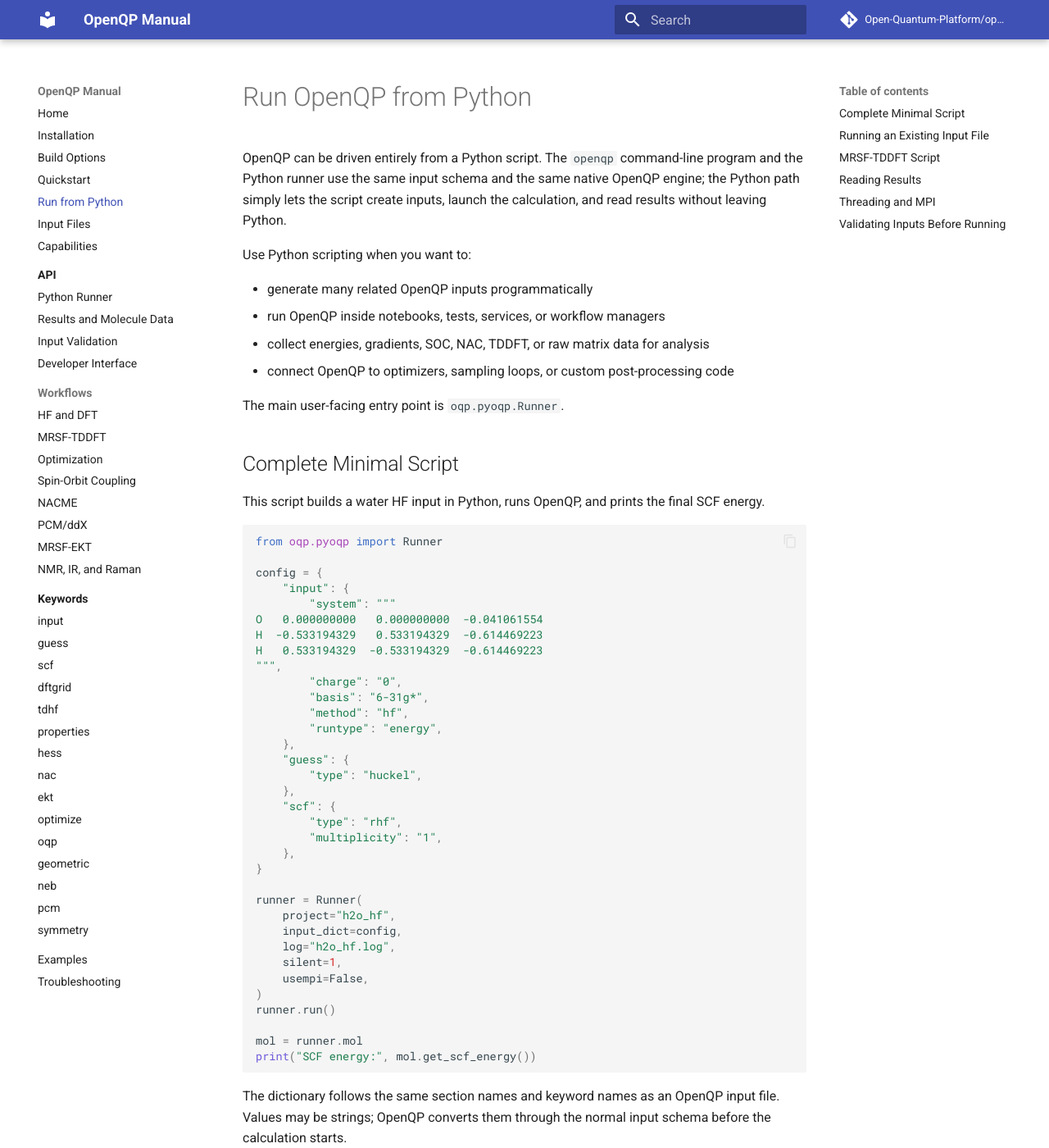
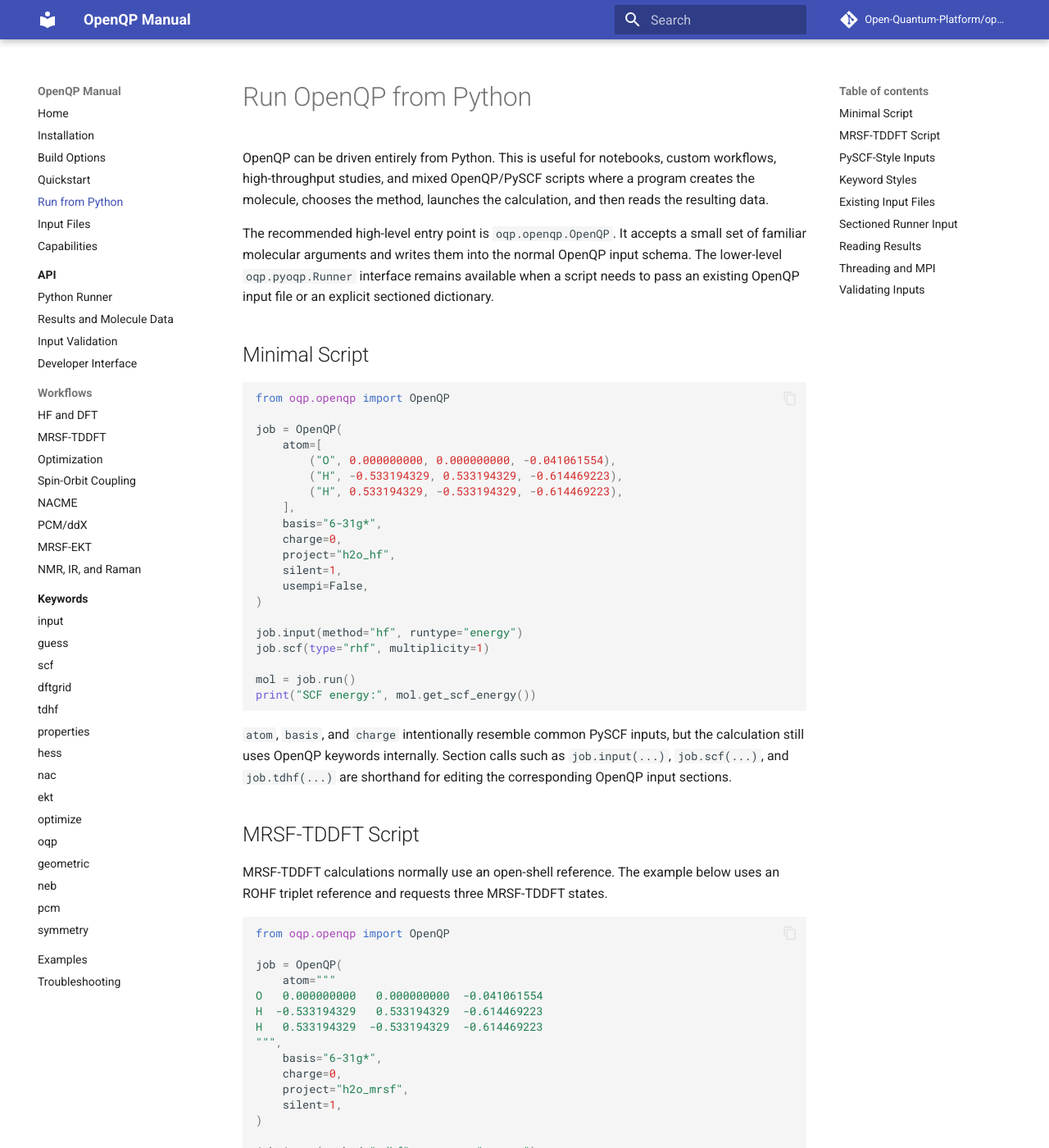
Before and after one commit to Open-Quantum-Platform/openqp-docs, an MkDocs documentation site: the page built from docs/python-scripting.md, in a window 1280 px wide and 1400 px high. Shown: the whole window at 82% size. Built offline with MkDocs 1.6.1 and Material for MkDocs 9.7.7, drawn with Linux system fonts in a browser that asks for light colours; comment, search, counter and statistics services are not loaded; some of the changed text lies outside the part shown.

Commit message:
Document pythonic OpenQP scripting API

````diff
--- a/docs/api/python-runner.md
+++ b/docs/api/python-runner.md
@@ -1,11 +1,99 @@
-# Python Runner
+# Python API
 
-`oqp.pyoqp.Runner` is the main Python entry point for OpenQP calculations. It
-loads the same configuration used by input files, runs the selected workflow,
-and keeps the resulting `Molecule` object available as `runner.mol`.
+OpenQP exposes two Python layers.
+
+| Layer | Import | Use |
+| --- | --- | --- |
+| High-level wrapper | `from oqp.openqp import OpenQP` | Compact scripts, notebooks, mixed OpenQP/PySCF workflows, and section-style keyword editing. |
+| Runner | `from oqp.pyoqp import Runner` | Existing input files, explicit sectioned dictionaries, and front ends that already build OpenQP input data. |
+
+Both layers use the same OpenQP input schema and the same native calculation
+engine. `OpenQP` builds a sectioned dictionary and passes it to `Runner`.
 
 For a user-level guide with complete scripts, see
 [Run OpenQP from Python](../python-scripting.md).
+
+## High-Level OpenQP Wrapper
+
+```python
+from oqp.openqp import OpenQP
+
+job = OpenQP(
+    atom="H 0 0 0; H 0 0 0.74",
+    basis="6-31g*",
+    charge=0,
+    project="h2",
+    usempi=False,
+)
+
+job.input(method="hf", runtype="energy")
+job.scf(type="rhf", multiplicity=1)
+
+mol = job.run()
+print(mol.get_scf_energy())
+```
+
+### Constructor
+
+```python
+OpenQP(
+    atom=None,
+    system=None,
+    basis=None,
+    charge=None,
+    spin=None,
+    multiplicity=None,
+    unit="Angstrom",
+    project="oqp_project",
+    log=None,
+    silent=0,
+    usempi=True,
+    **kwargs,
+)
+```
+
+| Argument | Meaning |
+| --- | --- |
+| `atom`, `system` | Molecule geometry. Accepts inline strings, semicolon-separated strings, file paths, or lists such as `[("H", 0, 0, 0)]`. |
+| `basis` | OpenQP basis keyword. |
+| `charge` | Molecular charge. |
+| `spin` | PySCF convention `2S`; converted to `multiplicity = spin + 1`. |
+| `multiplicity` | OpenQP spin multiplicity. If supplied, it takes precedence over `spin`. |
+| `unit` | Geometry unit for inline coordinates. `Angstrom` is default; `Bohr` is converted before OpenQP reads the input. |
+| `project`, `log`, `silent`, `usempi` | Passed through to `Runner` when `run()` is called. |
+| `**kwargs` | Convenience aliases, dotted OpenQP keywords, or section dictionaries. |
+
+### Keyword Updates
+
+```python
+job.input(method="tdhf", runtype="energy")
+job.scf(type="rohf", multiplicity=3)
+job.tdhf(type="mrsf", nstate=3)
+
+job.tdhf.nstate = 5
+
+job.set(**{"input.method": "tdhf", "tdhf.type": "mrsf"})
+job.update({"scf": {"type": "rohf", "multiplicity": 3}})
+```
+
+### Methods
+
+| Method | Returns | Use |
+| --- | --- | --- |
+| `section(name, **kwargs)` | `OpenQP` | Updates one OpenQP input section. |
+| `set(**kwargs)` | `OpenQP` | Updates aliases, dotted keywords, or section dictionaries. |
+| `update(config=None, **kwargs)` | `OpenQP` | Merges a sectioned dictionary plus optional keyword overrides. |
+| `to_input_dict()` | `dict` | Returns the sectioned dictionary that will be passed to `Runner`. |
+| `run(run_type=None)` | `Molecule` | Builds `Runner`, executes the calculation, stores `job.runner` and `job.mol`, and returns the `Molecule`. |
+| `from_pyscf(mol, **kwargs)` | `OpenQP` | Class method that reads `atom`, `basis`, `charge`, `spin`, and `unit` attributes from a PySCF-like object. |
+
+`oqp.openqp.OQP` is an alias for `OpenQP`.
+
+## Runner
+
+`oqp.pyoqp.Runner` loads the same configuration used by input files, runs the
+selected workflow, and keeps the resulting `Molecule` object available as
+`runner.mol`.
 
 ```python
 from oqp.pyoqp import Runner
@@ -23,7 +111,7 @@
 print(summary["energy"])
 ```
 
-## Signature
+### Signature
 
 ```python
 Runner(
@@ -48,7 +136,7 @@
 `Runner` validates the parsed input before the calculation starts. A validation
 failure prints an input-check report and exits before expensive kernels run.
 
-## File-Based Runs
+### File-Based Runs
 
 File-based runs are closest to command-line OpenQP:
 
@@ -70,7 +158,7 @@
 Use this pattern when you want reproducible inputs, logs, JSON restart files,
 and output files on disk.
 
-## In-Memory Runs
+### In-Memory Runs
 
 For notebooks, tests, services, or agents, pass a sectioned dictionary through
 `input_dict`.
@@ -106,7 +194,7 @@
 file sections. Values can be strings; the OpenQP parser converts them using the
 same schema used by file inputs.
 
-## MRSF-TDDFT Example
+### MRSF-TDDFT Example
 
 MRSF-TDDFT normally starts from an open-shell reference. This compact example
 uses an ROHF triplet reference and asks for MRSF-TDDFT states.
@@ -138,7 +226,7 @@
 print(mol.get_results()["td_energies"])
 ```
 
-## Runtime Methods
+### Runtime Methods
 
 | Method | Returns | Use |
 | --- | --- | --- |
@@ -166,6 +254,6 @@
 mol = op.run()
 ```
 
-This wrapper is useful for compact scripts and front-end prototypes. For
-production automation, prefer `Runner` directly because it is the canonical
-execution API.
+This wrapper is retained for existing scripts. New scripts should prefer
+`OpenQP` for section-style keyword editing or `Runner` for direct input-file and
+section-dictionary execution.
--- a/docs/python-scripting.md
+++ b/docs/python-scripting.md
@@ -1,74 +1,149 @@
 # Run OpenQP from Python
 
-OpenQP can be driven entirely from a Python script. The `openqp` command-line
-program and the Python runner use the same input schema and the same native
-OpenQP engine; the Python path simply lets the script create inputs, launch the
-calculation, and read results without leaving Python.
+OpenQP can be driven entirely from Python. This is useful for notebooks, custom
+workflows, high-throughput studies, and mixed OpenQP/PySCF scripts where a
+program creates the molecule, chooses the method, launches the calculation, and
+then reads the resulting data.
 
-Use Python scripting when you want to:
+The recommended high-level entry point is `oqp.openqp.OpenQP`. It accepts a
+small set of familiar molecular arguments and writes them into the normal
+OpenQP input schema. The lower-level `oqp.pyoqp.Runner` interface remains
+available when a script needs to pass an existing OpenQP input file or an
+explicit sectioned dictionary.
 
-- generate many related OpenQP inputs programmatically
-- run OpenQP inside notebooks, tests, services, or workflow managers
-- collect energies, gradients, SOC, NAC, TDDFT, or raw matrix data for analysis
-- connect OpenQP to optimizers, sampling loops, or custom post-processing code
-
-The main user-facing entry point is `oqp.pyoqp.Runner`.
-
-## Complete Minimal Script
-
-This script builds a water HF input in Python, runs OpenQP, and prints the final
-SCF energy.
+## Minimal Script
 
 ```python
-from oqp.pyoqp import Runner
+from oqp.openqp import OpenQP
 
-config = {
-    "input": {
-        "system": """
+job = OpenQP(
+    atom=[
+        ("O", 0.000000000, 0.000000000, -0.041061554),
+        ("H", -0.533194329, 0.533194329, -0.614469223),
+        ("H", 0.533194329, -0.533194329, -0.614469223),
+    ],
+    basis="6-31g*",
+    charge=0,
+    project="h2o_hf",
+    silent=1,
+    usempi=False,
+)
+
+job.input(method="hf", runtype="energy")
+job.scf(type="rhf", multiplicity=1)
+
+mol = job.run()
+print("SCF energy:", mol.get_scf_energy())
+```
+
+`atom`, `basis`, and `charge` intentionally resemble common PySCF inputs, but
+the calculation still uses OpenQP keywords internally. Section calls such as
+`job.input(...)`, `job.scf(...)`, and `job.tdhf(...)` are shorthand for editing
+the corresponding OpenQP input sections.
+
+## MRSF-TDDFT Script
+
+MRSF-TDDFT calculations normally use an open-shell reference. The example below
+uses an ROHF triplet reference and requests three MRSF-TDDFT states.
+
+```python
+from oqp.openqp import OpenQP
+
+job = OpenQP(
+    atom="""
 O   0.000000000   0.000000000  -0.041061554
 H  -0.533194329   0.533194329  -0.614469223
 H   0.533194329  -0.533194329  -0.614469223
 """,
-        "charge": "0",
-        "basis": "6-31g*",
-        "method": "hf",
-        "runtype": "energy",
-    },
-    "guess": {
-        "type": "huckel",
-    },
-    "scf": {
-        "type": "rhf",
-        "multiplicity": "1",
-    },
-}
+    basis="6-31g*",
+    charge=0,
+    project="h2o_mrsf",
+    silent=1,
+)
 
-runner = Runner(
-    project="h2o_hf",
-    input_dict=config,
-    log="h2o_hf.log",
-    silent=1,
-    usempi=False,
-)
-runner.run()
+job.input(method="tdhf", runtype="energy")
+job.scf(type="rohf", multiplicity=3)
+job.tdhf(type="mrsf", nstate=3)
 
-mol = runner.mol
-print("SCF energy:", mol.get_scf_energy())
+mol = job.run()
+results = mol.get_results()
+
+print("Ground/reference energy:", results["energy"])
+print("TD energies:", results["td_energies"])
 ```
 
-The dictionary follows the same section names and keyword names as an OpenQP
-input file. Values may be strings; OpenQP converts them through the normal input
-schema before the calculation starts.
+The same pattern applies to gradients, optimization, MECI/MECP/TCI, NACME, SOC,
+MRSF-EKT, Hessians, and property calculations: set `[input] runtype` and the
+needed workflow sections exactly as in an OpenQP input file.
 
-## Running an Existing Input File
+## PySCF-Style Inputs
 
-If you already have an `.inp` file, a Python script can run it directly.
+`OpenQP` accepts the most common PySCF molecular arguments directly:
+
+| Argument | Meaning in OpenQP |
+| --- | --- |
+| `atom` or `system` | Written to `[input] system`. |
+| `basis` | Written to `[input] basis`. |
+| `charge` | Written to `[input] charge`. |
+| `spin` | PySCF convention `2S`; converted to `[scf] multiplicity = spin + 1`. |
+| `multiplicity` | Written directly to `[scf] multiplicity`. |
+| `unit` | `Angstrom` by default; `Bohr` inputs are converted before OpenQP reads them. |
+
+For a PySCF-like object, use `from_pyscf`:
+
+```python
+from oqp.openqp import OpenQP
+
+# pyscf_mol may be a real pyscf.gto.Mole object or any object with
+# atom, basis, charge, spin, and unit attributes.
+job = OpenQP.from_pyscf(pyscf_mol, project="mixed_workflow")
+job.input(method="tdhf", runtype="energy")
+job.scf(type="rohf")
+job.tdhf(type="mrsf", nstate=5)
+
+mol = job.run()
+```
+
+This conversion is deliberately small. It helps scripts share molecular setup
+between PySCF and OpenQP, while OpenQP-specific methods, grids, response
+settings, and MRSF-TDDFT keywords stay explicit.
+
+## Keyword Styles
+
+All of the following forms update the same OpenQP input dictionary:
+
+```python
+job.input(method="tdhf", runtype="energy")
+job.scf(type="rohf", multiplicity=3)
+job.tdhf(type="mrsf", nstate=3)
+
+job.tdhf.nstate = 5
+
+job.set(**{
+    "input.method": "tdhf",
+    "scf.type": "rohf",
+    "tdhf.type": "mrsf",
+})
+
+job.update({
+    "input": {"method": "tdhf", "runtype": "energy"},
+    "scf": {"type": "rohf", "multiplicity": 3},
+    "tdhf": {"type": "mrsf", "nstate": 3},
+})
+```
+
+Use section calls for ordinary scripts. Use dotted keywords or sectioned
+dictionaries when generating inputs programmatically from another tool.
+
+## Existing Input Files
+
+If you already have an `.inp` file, run it directly with `Runner`.
 
 ```python
 from pathlib import Path
 from oqp.pyoqp import Runner
 
-input_file = Path("h2o.inp").resolve()
+input_file = Path("h2o_mrsf.inp").resolve()
 project = input_file.stem
 
 runner = Runner(
@@ -81,58 +156,43 @@
 print(runner.results()["energy"])
 ```
 
-This is useful for batch scripts that prepare a list of input files and run them
-under Python control.
+This path is closest to command-line OpenQP and is the best choice when the
+input file itself is the reproducible record.
 
-## MRSF-TDDFT Script
+## Sectioned Runner Input
 
-MRSF-TDDFT workflows can also be launched from Python. The example below uses an
-ROHF triplet reference and asks for three MRSF-TDDFT states.
+`Runner` also accepts an in-memory sectioned dictionary. This is the canonical
+lower-level API used by front ends and by the high-level `OpenQP` wrapper.
 
 ```python
 from oqp.pyoqp import Runner
 
 config = {
     "input": {
-        "system": """
-O   0.000000000   0.000000000  -0.041061554
-H  -0.533194329   0.533194329  -0.614469223
-H   0.533194329  -0.533194329  -0.614469223
-""",
-        "charge": "0",
+        "system": "\nH 0.0 0.0 0.0\nH 0.0 0.0 0.74",
         "basis": "6-31g*",
-        "method": "tdhf",
+        "method": "hf",
         "runtype": "energy",
     },
-    "guess": {
-        "type": "huckel",
-    },
     "scf": {
-        "type": "rohf",
-        "multiplicity": "3",
-    },
-    "tdhf": {
-        "type": "mrsf",
-        "nstate": "3",
+        "type": "rhf",
+        "multiplicity": "1",
     },
 }
 
 runner = Runner(
-    project="h2o_mrsf",
+    project="h2",
     input_dict=config,
-    log="h2o_mrsf.log",
+    log="h2.log",
     silent=1,
+    usempi=False,
 )
 runner.run()
-
-results = runner.mol.get_results()
-print("Ground/reference energy:", results["energy"])
-print("TD energies:", results["td_energies"])
+print(runner.results()["energy"])
 ```
 
-The same pattern applies to gradients, optimization, MECI/MECP/TCI, NACME, SOC,
-MRSF-EKT, Hessians, and property calculations: set `[input] runtype` and the
-needed workflow sections exactly as in an input file.
+Values may be strings; OpenQP validates and converts them through the same input
+schema used by text input files.
 
 ## Reading Results
 
@@ -144,10 +204,11 @@
 | `runner.mol.get_results()` | JSON-friendly calculation summary similar to OpenQP output records. |
 | `runner.mol` getters | Direct access to selected quantities and native OpenQP data tags. |
 
-Common getters include:
+For the high-level wrapper, `job.run()` returns the same `Molecule` object and
+also stores it as `job.mol`.
 
 ```python
-mol = runner.mol
+mol = job.run()
 
 energy = mol.get_scf_energy()
 coordinates_bohr = mol.get_system()
@@ -165,32 +226,24 @@
 For ordinary Python scripts, set `usempi=False` unless the script is launched in
 an MPI environment.
 
-OpenMP threads can be controlled inside the Python input dictionary:
+OpenMP threads can be controlled through the OpenQP input schema:
 
 ```python
-config = {
-    "input": {
-        "system": "\nH 0 0 0\nH 0 0 0.74",
-        "basis": "6-31g*",
-        "method": "hf",
-        "runtype": "energy",
-        "omp_threads": "8",
-    },
-    "scf": {
-        "type": "rhf",
-    },
-}
+job = OpenQP(atom="H 0 0 0; H 0 0 0.74", basis="6-31g*", usempi=False)
+job.input(method="hf", runtype="energy", omp_threads=8)
+job.scf(type="rhf")
+job.run()
 ```
 
-For large MPI jobs, keep the same `Runner` pattern but launch the script with
-the MPI launcher used on the machine.
+For large MPI jobs, keep the same Python API but launch the script with the MPI
+launcher used on the machine.
 
-## Validating Inputs Before Running
+## Validating Inputs
 
 `Runner` validates input before dispatching expensive kernels. Front ends and
 custom scripts can call the input checker directly when they need a preflight
 report. See [Input Validation](api/input-validation.md) for the structured
 diagnostic API.
 
-For the lower-level API details, see [Python Runner](api/python-runner.md) and
+For lower-level API details, see [Python Runner](api/python-runner.md) and
 [Results and Molecule Data](api/results.md).
````
Also changed, not shown: other parts of docs/api/python-runner.md (+1 -1 lines).
